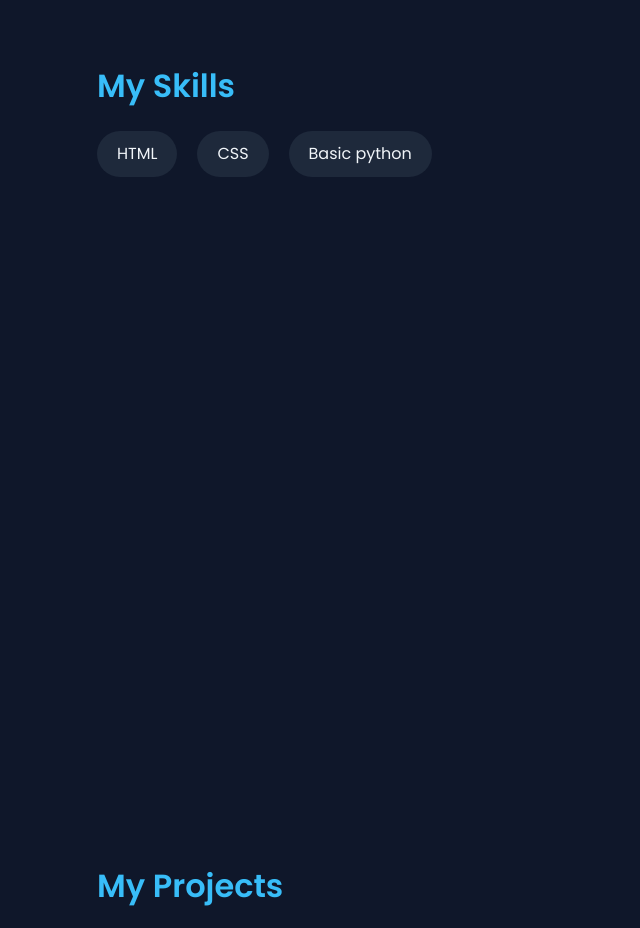
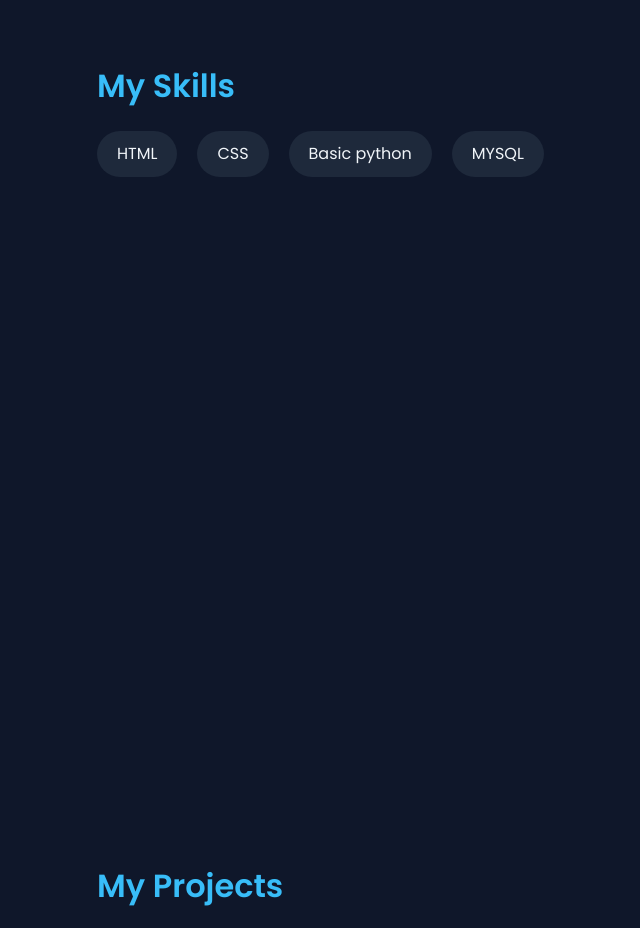
Before and after one commit to rushan-sys/MyPortfolio, a plain HTML site: page index.html in a window 1280 px wide. Shown: the part 1660-2588 px from the top of the page, without its empty margins (31-671 px from the left). Drawn offline with Linux system fonts and the light colour scheme.

Commit message:
Update index.html

```diff
--- a/index.html
+++ b/index.html
@@ -39,6 +39,7 @@
                 <li>HTML</li>
                 <li>CSS</li>
                 <li>Basic python</li>
+                <li>MYSQL</li>
             </ul>
         </section>
         <section id="projects">
```
